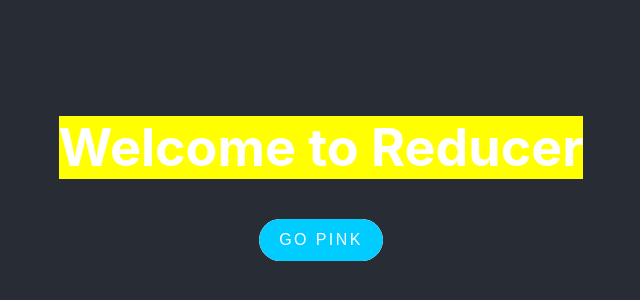
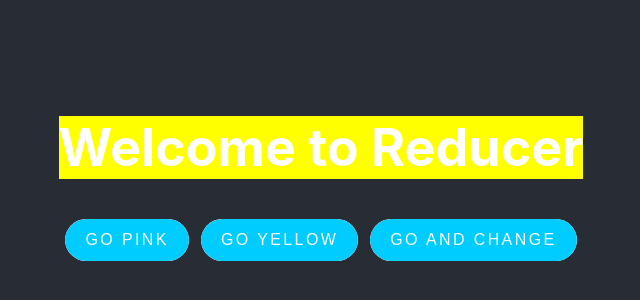
Before and after one commit to A-Kija/lamos, a React (Create React App) app in the folder r1/: page / in a window 1280 px wide. Shown: the part 226-526 px from the top of the page, without its empty margins (319-959 px from the left). Built offline with nearby package versions, Linux system fonts and the light colour scheme.

Commit message:
pink yellow

```diff
--- a/r1/src/App.jsx
+++ b/r1/src/App.jsx
@@ -20,11 +20,29 @@ function App() {
 
     }
 
+    const goYellow = () => {
+        const action = {
+            type: 'go_y'
+        }
+        dispachColor(action);
+    }
+
+    const goChange = () => {
+        const action = {
+            type: 'change_color'
+        }
+        dispachColor(action);
+    }
+
     return (
         <div className="App">
           <header className="App-header">
            <h1 style={{backgroundColor: color}}>Welcome to Reducer</h1>
+            <div className="kvc">
             <button onClick={goPink}>Go pink</button>
+            <button onClick={goYellow}>Go yellow</button>
+            <button onClick={goChange}>Go and Change</button>
+            </div>
           </header>
         </div>
       );
--- a/r1/src/Reducers/colorReducer.js
+++ b/r1/src/Reducers/colorReducer.js
@@ -3,8 +3,14 @@ function colorReducer(state, action) {
 
   switch (action.type) {
     case 'go_pink':
-      newState = 'pink';
-      break;
+        newState = 'pink';
+        break;
+    case 'go_y':
+        newState = 'yellow';
+        break;
+    case 'change_color':
+        newState = state === 'yellow' ? 'pink' : 'yellow';
+        break;
     default:
       newState = state;
   }
```
